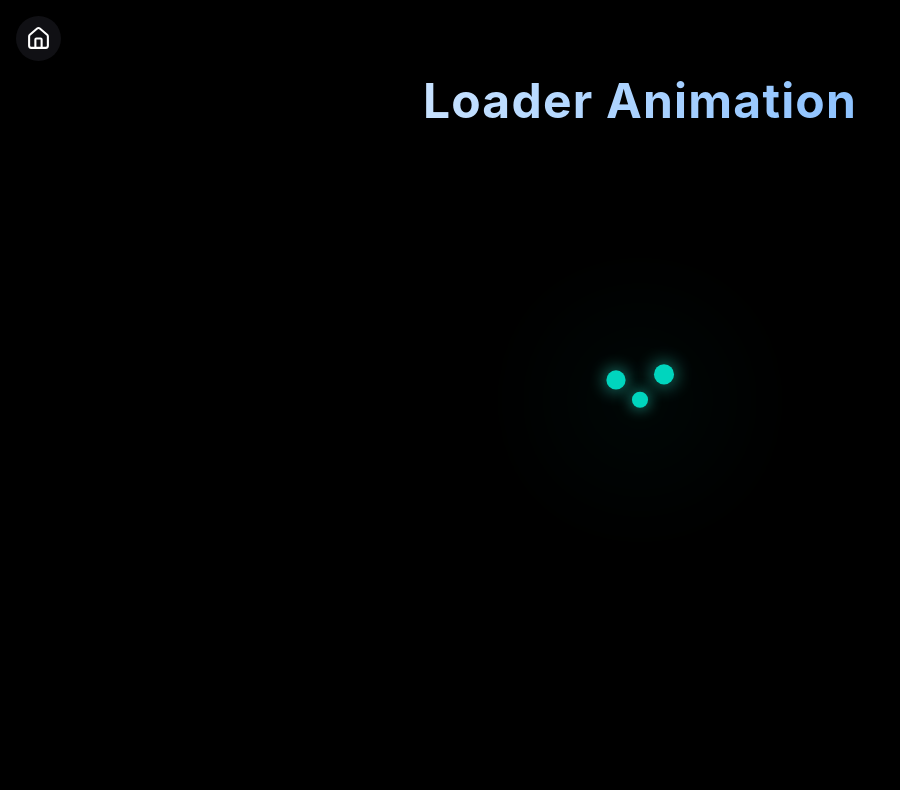
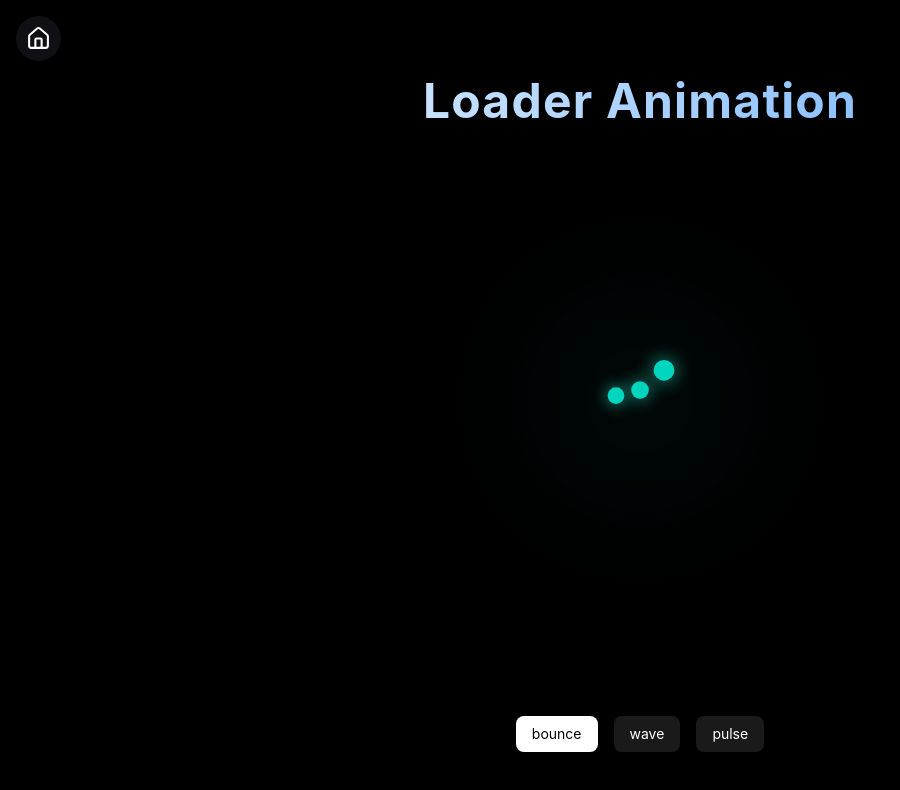
Before and after one commit to Hrisshhii/react-practice, a React (Vite) app in the folder framermotion/: page /#/bouncing-loader in a window 1280 px wide. Shown: the top 790 px of the page, without its empty margins (0-900 px from the left). Built offline with nearby package versions, Linux system fonts and the light colour scheme.

Commit message:
Adding another motion to the miniproject

```diff
--- a/framermotion/src/components/BouncingLoader/BouncingLoader.tsx
+++ b/framermotion/src/components/BouncingLoader/BouncingLoader.tsx
@@ -1,8 +1,46 @@
+/* eslint-disable @typescript-eslint/no-explicit-any */
 
+import { useState } from "react";
 import { BackHome } from "../BackHome"
 import {motion} from "framer-motion";
 
 const BouncingLoader = () => {
+  const [variant,setVariant]=useState<"bounce"|"wave"|"pulse">("bounce");
+
+  function renderVar(){
+    return [...Array(3)].map((_,index)=>{
+      if(variant==="bounce"){
+        return (
+          <motion.div key={index} className="m-1 w-4 h-4 bg-teal-400 rounded-full shadow-[0_0_15px_rgba(45,212,191,0.8)]"
+            animate={{
+              y:[0,-30,0],
+              scale:[1,1.3,1],
+            }}
+            transition={{
+              duration:0.6,
+              ease:"easeInOut",
+              repeat:Infinity,
+              delay: index * 0.2,
+            }}
+          />
+        )
+      }
+      return (
+        <motion.div key={index} className="m-1 w-4 h-4 bg-purple-400 rounded-full shadow-[0_0_15px_rgba(96,165,250,0.8)]"
+          animate={{
+            scale:[1,1.6,1],
+            opacity:[0.5,1,0.5]
+          }}
+          transition={{
+            duration:0.8,
+            repeat:Infinity,
+            delay: index * 0.2,
+          }}
+        />
+      )
+    })
+  }
+
   return (
     <div className="relative h-screen bg-black overflow-hidden">
       <div className="relative z-50">
@@ -17,20 +55,19 @@ const BouncingLoader = () => {
           }}
           transition={{duration:2, repeat:Infinity}}
         />
-        {[...Array(3)].map((_,index)=>(
-          <motion.div key={index} className="m-1 w-4 h-4 bg-teal-400 rounded-full shadow-[0_0_15px_rgba(45,212,191,0.8)]"
-            animate={{
-              y:[0,-30,0],
-              scale:[1,1.3,1],
-            }}
-            transition={{
-              duration:0.6,
-              ease:"easeInOut",
-              repeat:Infinity,
-              delay: index * 0.2,
-            }}
-          />
-        ))}
+        <div className="absolute inset-0 flex justify-center items-center">
+          {renderVar()}
+        </div>
+
+        <div className="absolute bottom-12 w-full flex justify-center gap-4">
+          {["bounce","wave","pulse"].map((type)=>(
+            <button key={type} onClick={()=>setVariant(type as any)}
+              className={`px-4 py-2 rounded-lg text-sm transition ${
+                variant===type ? "bg-white text-black":"bg-white/10 text-white hover:bg-white/20"
+              }`}
+            >{type}</button>
+          ))}
+        </div>
       </div>
     </div>
   )
```
